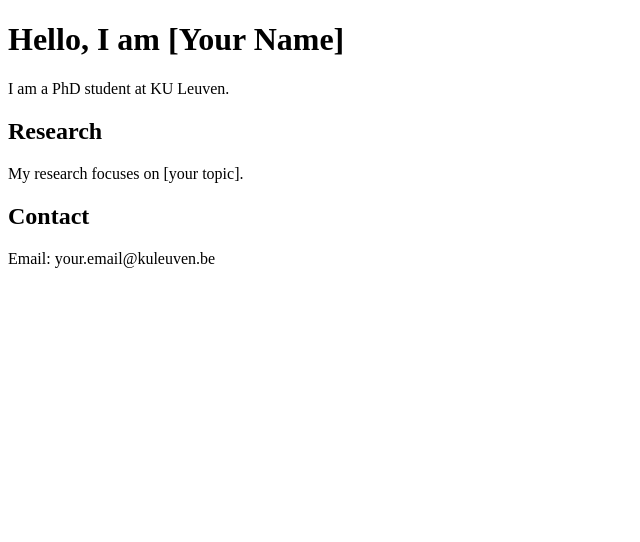
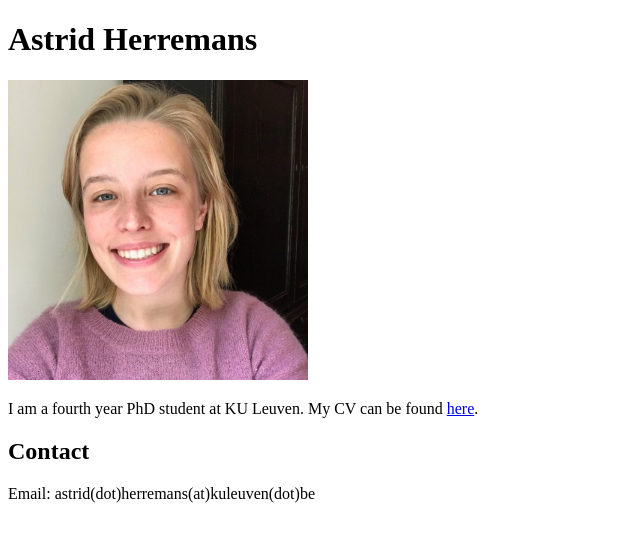
Before and after one commit to aherremans/aherremans.github.io, a plain HTML site: page index.html in a window 1280 px wide. Shown: the whole page, without its empty margins (0-640 px from the left). Drawn offline with Linux system fonts and the light colour scheme.

Commit message:
profile picture

```diff
--- a/index.html
+++ b/index.html
@@ -5,11 +5,10 @@
   <title>Your Name - Homepage</title>
 </head>
 <body>
-  <h1>Hello, I am [Your Name]</h1>
-  <p>I am a PhD student at KU Leuven.</p>
-  <h2>Research</h2>
-  <p>My research focuses on [your topic].</p>
+  <h1>Astrid Herremans</h1>
+  <img src="profile.jpeg" alt="profile" width="300">
+  <p>I am a fourth year PhD student at KU Leuven. My CV can be found <a href="cv2.pdf" target="_blank">here</a>. </p>
   <h2>Contact</h2>
-  <p>Email: your.email@kuleuven.be</p>
+  <p>Email: astrid(dot)herremans(at)kuleuven(dot)be</p>
 </body>
 </html>
```
Also changed, not shown: profile.jpeg (added), 1 other file.
